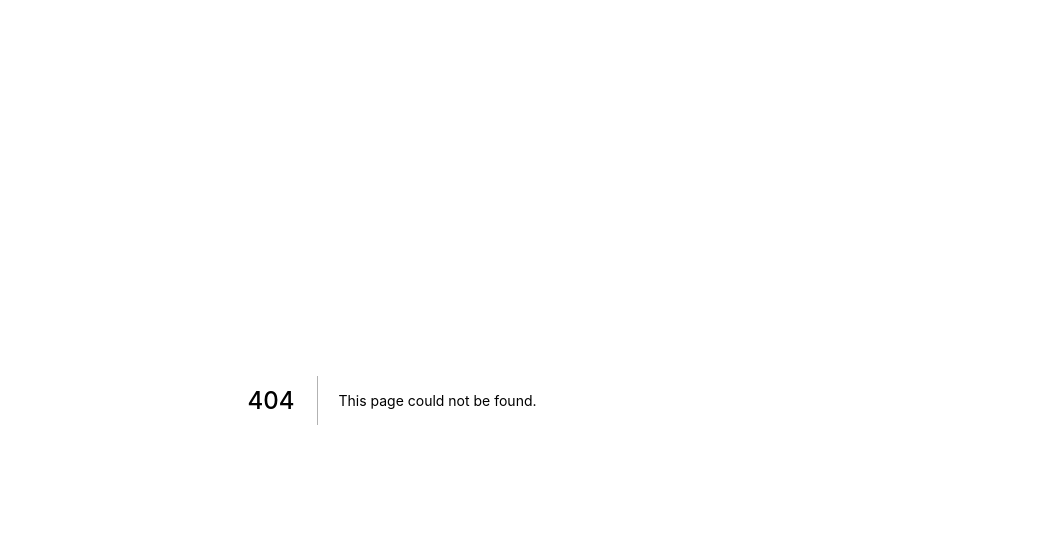
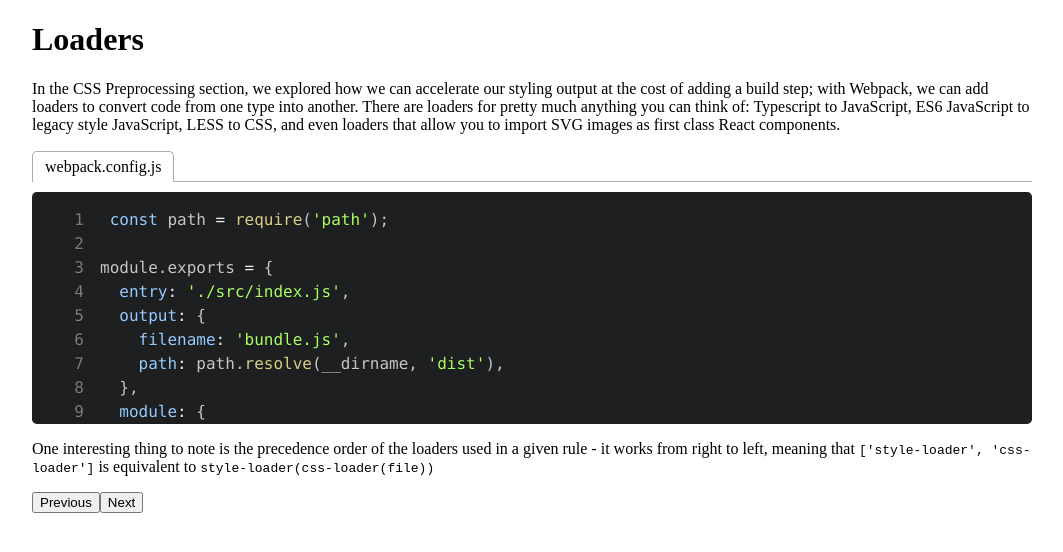
Before and after one commit to mmartinsky/what-is-webpack, a Next.js app: page /step/12 in a window 1280 px wide. Before the commit this address had no page. Shown: the top 552 px of the page, without its empty margins (108-1171 px from the left). Built offline with nearby package versions, Linux system fonts and the light colour scheme.

Commit message:
add step 12

```diff
--- /dev/null
+++ b/pages/step/12.js
@@ -0,0 +1,88 @@
+import React from "react";
+import { Prism as SyntaxHighlighter } from "react-syntax-highlighter";
+import { atomDark } from "react-syntax-highlighter/dist/cjs/styles/prism";
+import Link from "next/link";
+import { Tab, Tabs, TabList, TabPanel } from "react-tabs";
+
+export default function Step12(props) {
+  const loaderConfigCodeString = ` const path = require('path');
+
+module.exports = {
+  entry: './src/index.js',
+  output: {
+    filename: 'bundle.js',
+    path: path.resolve(__dirname, 'dist'),
+  },
+  module: {
+    rules: [
+      {
+        test: /\.tsx?$/, // convert Typescript files to JavaScript
+        use: 'ts-loader',
+        exclude: /node_modules/, // don't compile anything in the node_modules folder
+      },
+      {
+        test: /\.css$/,
+        use: [
+          'style-loader',
+          'css-loader',
+        ],
+      },
+      {
+        test: /\.(png|svg|jpg|gif|woff|woff2|eot|ttf|otf)$/,
+        use: [
+          'file-loader',  // copies the file into the output directory and loads the path to the file when you import it in code
+        ],
+      },
+      {
+        test: /\.json$/,
+        use: [
+          'json-loader',  // load json files as JavaScript objects
+        ],
+      },
+    ],
+  },
+};
+  `;
+  return (
+    <div>
+      <h1>Loaders</h1>
+      <p>
+        In the CSS Preprocessing section, we explored how we can accelerate our
+        styling output at the cost of adding a build step; with Webpack, we can
+        add loaders to convert code from one type into another. There are
+        loaders for pretty much anything you can think of: Typescript to
+        JavaScript, ES6 JavaScript to legacy style JavaScript, LESS to CSS, and
+        even loaders that allow you to import SVG images as first class React
+        components.
+      </p>
+      <Tabs>
+        <TabList>
+          <Tab>webpack.config.js</Tab>
+        </TabList>
+        <TabPanel>
+          <SyntaxHighlighter
+            language="javascript"
+            style={atomDark}
+            showLineNumbers
+          >
+            {loaderConfigCodeString}
+          </SyntaxHighlighter>
+        </TabPanel>
+      </Tabs>
+      <p>
+        One interesting thing to note is the precedence order of the loaders
+        used in a given rule - it works from right to left, meaning that{" "}
+        <code>['style-loader', 'css-loader']</code> is equivalent to{" "}
+        <code>style-loader(css-loader(file))</code>
+      </p>
+      <div>
+        <Link href="/step/11">
+          <button>Previous</button>
+        </Link>
+        <Link href="/step/13">
+          <button>Next</button>
+        </Link>
+      </div>
+    </div>
+  );
+}
```
Also changed, not shown: 1 other file (tests, documents, lock files or other folders).
